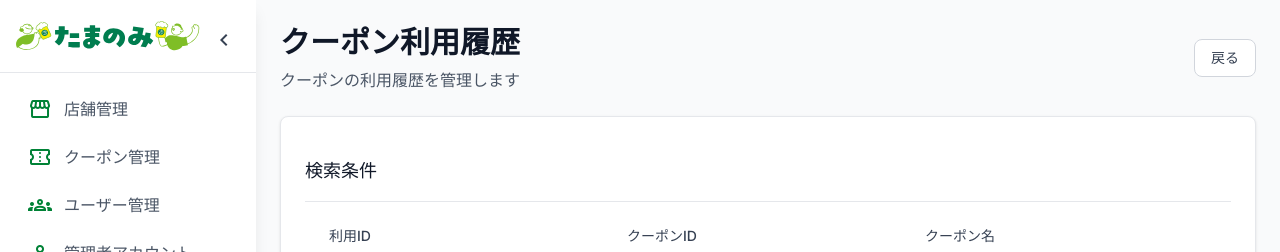
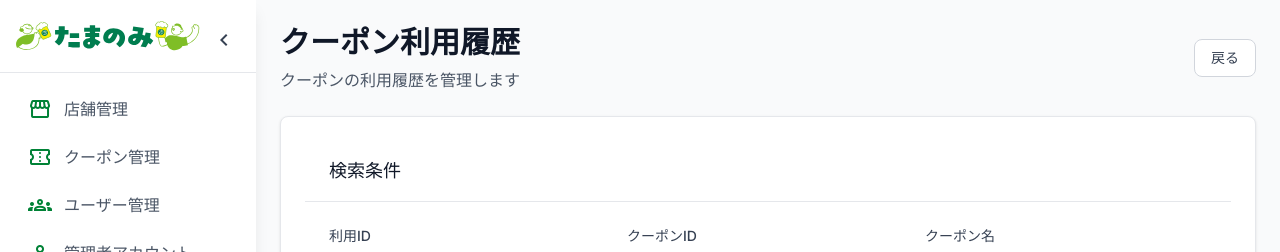
Before and after one commit to HV-development/tamanomi-admin, a Next.js app: page /coupon-history in a window 1280 px wide. Shown: the top 252 px of the page. Built offline with nearby package versions, Linux system fonts and the light colour scheme.

Commit message:
Updated CouponHistory.tsx

```diff
--- a/src/components/pages/CouponHistory.tsx
+++ b/src/components/pages/CouponHistory.tsx
@@ -245,7 +245,7 @@
         {/* 検索フォーム（クーポン詳細からの遷移時は簡略化） */}
         {!isFromCouponDetail && (
         <div className="bg-white p-6 rounded-lg shadow-sm border border-gray-200">
-          <div className="py-4 border-b border-gray-200">
+          <div className="px-6 py-4 border-b border-gray-200">
             <h3 className="text-lg font-medium text-gray-900">検索条件</h3>
           </div>
           <div className="p-6">
```
